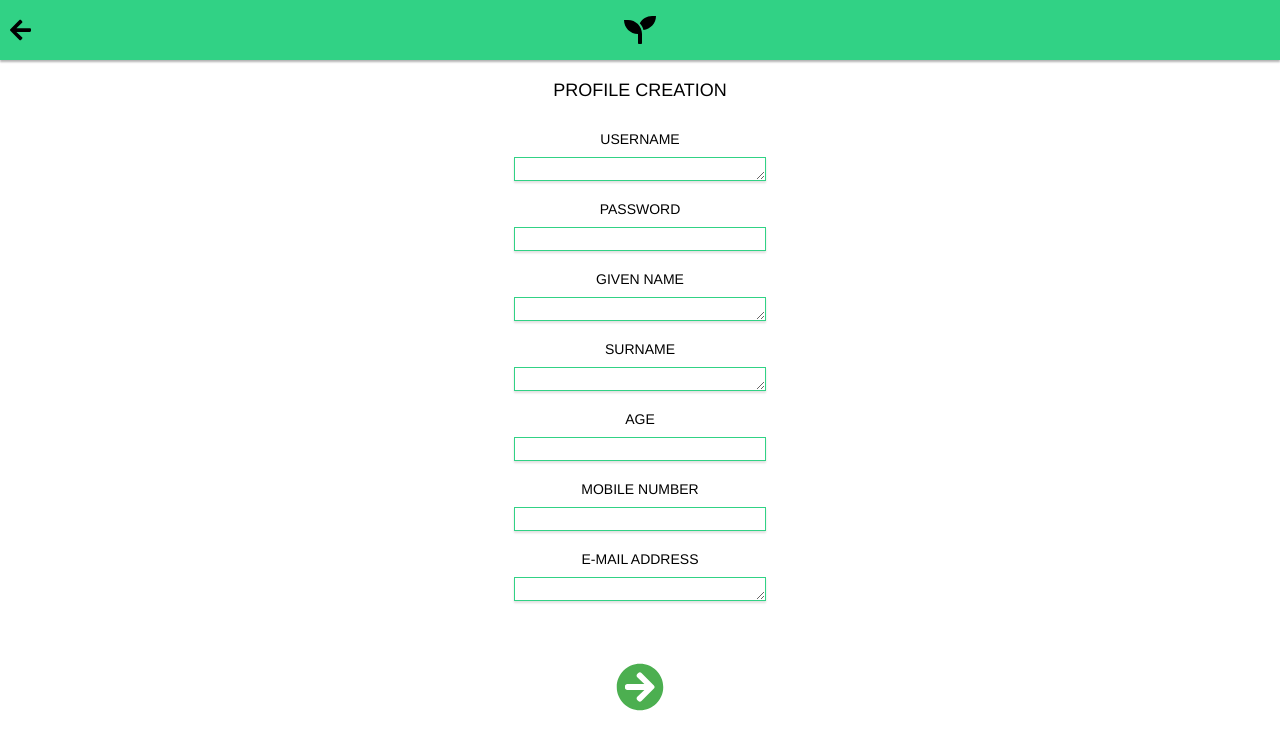
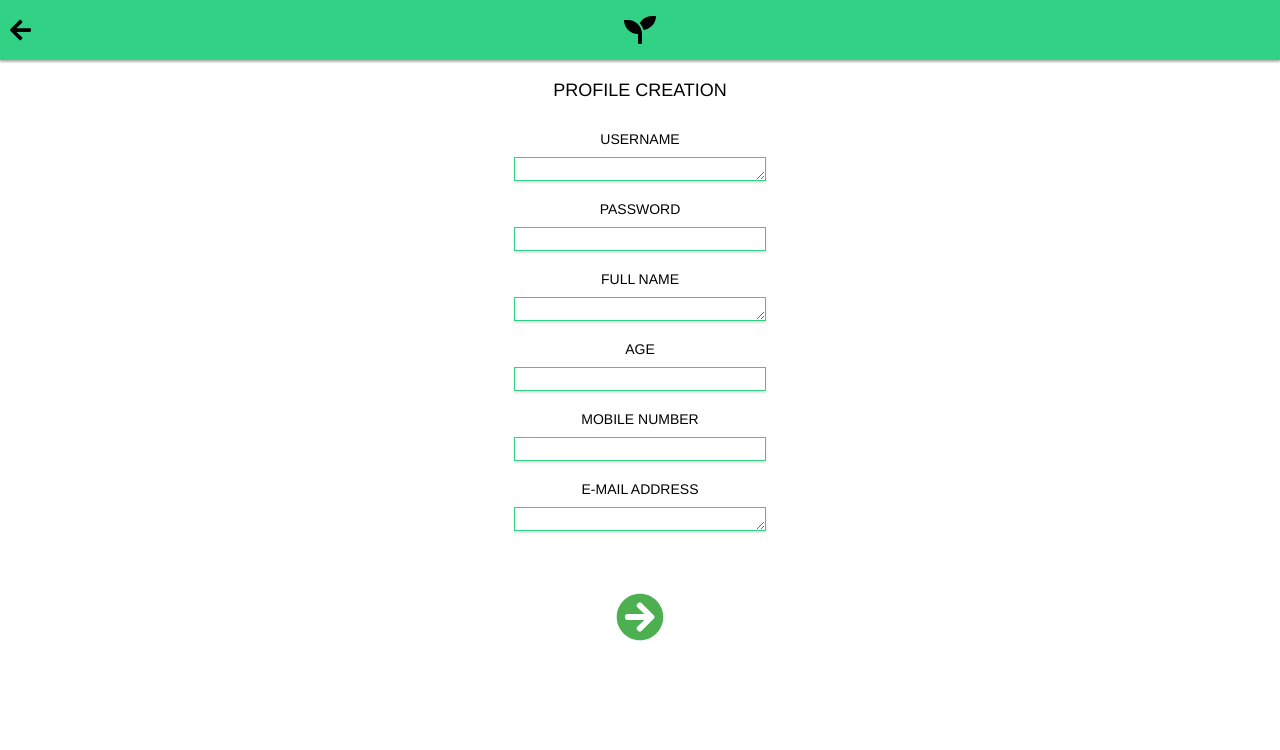
Before and after one commit to Vlad-Ber/Local_Heroes, a React (Create React App) app: page /profile-creation in a window 1280 px wide. Shown: the top 750 px of the page. Built offline with nearby package versions, Linux system fonts and the light colour scheme.

Commit message:
minor improvements to profile creation

```diff
--- a/src/views/InsertImage.js
+++ b/src/views/InsertImage.js
@@ -36,7 +36,7 @@ class InsertImage extends Component {
 
     let updatedUsername = prof.username;
     let updatedPassword = prof.password;
-    let updatedName = prof.firstname + " " + prof.lastname;
+    let updatedName = prof.name;
     let updatedAge = prof.age;
     let updatedEmail = prof.email;
     let updatedMobile = prof.mobile;
--- a/src/views/ProfileCreation.js
+++ b/src/views/ProfileCreation.js
@@ -18,8 +18,7 @@ class ProfileCreation extends Component {
             username: '',
             password: '',
 
-            firstname: '',
-            lastname: '',
+            name: '',
             age: '',
 
             email: '',
@@ -80,11 +79,8 @@ class ProfileCreation extends Component {
                     <SectionTitle fontSize="14px" text="Password" />
                     <TextInput type="password" height="24px" name="password" value={this.password} onChange={this.saveInput} autocomplete="new-password"/>
 
-                    <SectionTitle fontSize="14px" text="Given Name" />
-                    <TextInput height="24px" name="firstname" value={this.firstname} onChange={this.saveInput}/>
-
-                    <SectionTitle fontSize="14px" text="Surname" />
-                    <TextInput height="24px" name="lastname" value={this.lastname} onChange={this.saveInput}/>
+                    <SectionTitle fontSize="14px" text="Full Name" />
+                    <TextInput height="24px" name="name" value={this.name} onChange={this.saveInput}/>
 
                     <SectionTitle fontSize="14px" text="Age" />
                     <TextInput height="24px" name="age" type="number" value={this.age} onChange={this.saveInput}/>
```
